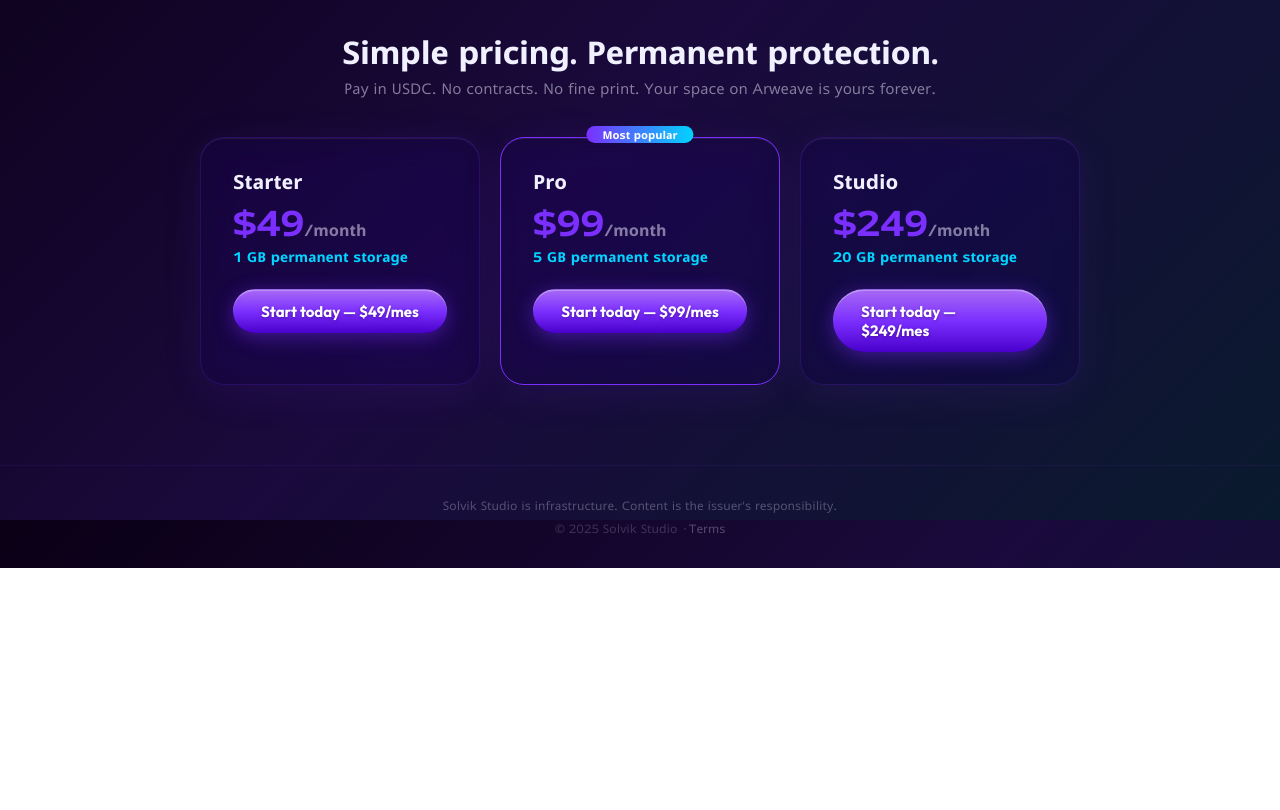
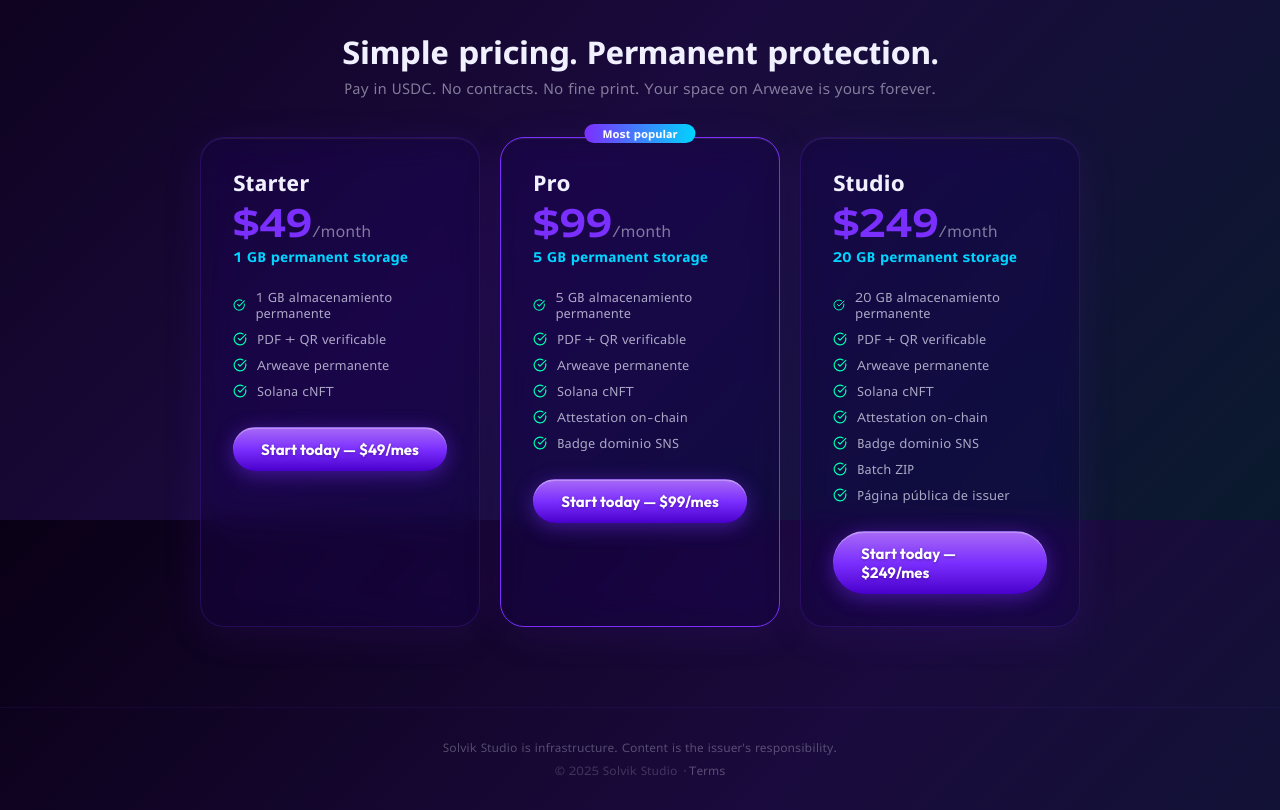
Before and after one commit to juan-dev-hub/solvik-siegl, a Next.js app: page / in a window 1280 px wide. Shown: the part 1880-2690 px from the top of the page. Before the commit the page ends 2448 px from the top, so only its background shows below. Built offline with nearby package versions, Linux system fonts and the light colour scheme.

Commit message:
fix: tarjetas de pricing en home con features completas, eliminar leyenda primer pago
Co-Authored-By: Claude Sonnet 4.6 <noreply@anthropic.com>

```diff
--- a/app/page.tsx
+++ b/app/page.tsx
@@ -2,13 +2,22 @@
 import { useTranslation } from '@/components/LanguageProvider'
 import { WalletAuthButton } from '@/components/WalletAuthButton'
 import { LanguageSwitcher } from '@/components/LanguageSwitcher'
-import { Shield, AlertTriangle, Clock, ShieldCheck, KeyRound, Globe, Zap } from 'lucide-react'
+import { Shield, AlertTriangle, Clock, ShieldCheck, KeyRound, Globe, Zap, CheckCircle } from 'lucide-react'
 import { HeroTitle } from '@/components/HeroTitle'
 
 const PLANS = [
-  { id: 'starter', price: 49,  storage: '1 GB',  bytes: 1_073_741_824  },
-  { id: 'pro',     price: 99,  storage: '5 GB',  bytes: 5_368_709_120,  popular: true },
-  { id: 'studio',  price: 249, storage: '20 GB', bytes: 21_474_836_480 },
+  {
+    id: 'starter', price: 49, storage: '1 GB',
+    features: ['1 GB almacenamiento permanente', 'PDF + QR verificable', 'Arweave permanente', 'Solana cNFT'],
+  },
+  {
+    id: 'pro', price: 99, storage: '5 GB', popular: true,
+    features: ['5 GB almacenamiento permanente', 'PDF + QR verificable', 'Arweave permanente', 'Solana cNFT', 'Attestation on-chain', 'Badge dominio SNS'],
+  },
+  {
+    id: 'studio', price: 249, storage: '20 GB',
+    features: ['20 GB almacenamiento permanente', 'PDF + QR verificable', 'Arweave permanente', 'Solana cNFT', 'Attestation on-chain', 'Badge dominio SNS', 'Batch ZIP', 'Página pública de issuer'],
+  },
 ]
 
 export default function LandingPage() {
@@ -139,22 +148,30 @@ export default function LandingPage() {
         <p style={{ textAlign: 'center', color: 'rgba(240,240,255,0.5)', fontSize: 15, fontFamily: 'Luna, sans-serif', marginBottom: 40 }}>
           {t.landing.pricing_sub}
         </p>
-        <div className="pricing-grid" style={{ display: 'grid', gridTemplateColumns: 'repeat(3, 1fr)', gap: 20, marginBottom: 28 }}>
+        <div className="pricing-grid" style={{ display: 'grid', gridTemplateColumns: 'repeat(auto-fit, minmax(240px, 1fr))', gap: 20, marginBottom: 28 }}>
           {PLANS.map(p => (
             <div key={p.id} className="glass-card" style={{ border: p.popular ? '1px solid #7B2FFF' : undefined, position: 'relative' }}>
               {p.popular && (
-                <div style={{ position: 'absolute', top: -12, left: '50%', transform: 'translateX(-50%)', background: 'linear-gradient(90deg, #7B2FFF, #00D4FF)', color: '#fff', borderRadius: 50, padding: '2px 16px', fontSize: 11, fontWeight: 700, fontFamily: 'Luna, sans-serif', whiteSpace: 'nowrap' }}>
+                <div style={{ position: 'absolute', top: -14, left: '50%', transform: 'translateX(-50%)', background: 'linear-gradient(90deg, #7B2FFF, #00D4FF)', color: '#fff', borderRadius: 50, padding: '3px 18px', fontSize: 11, fontWeight: 700, fontFamily: 'Luna, sans-serif', whiteSpace: 'nowrap' }}>
                   {t.landing.most_popular}
                 </div>
               )}
-              <p style={{ fontFamily: 'Luna, sans-serif', fontWeight: 800, fontSize: 20, color: '#F0F0FF', textTransform: 'capitalize', marginBottom: 8 }}>{p.id}</p>
-              <p style={{ fontSize: 36, fontFamily: 'Luna, sans-serif', fontWeight: 800, color: '#7B2FFF', marginBottom: 4 }}>
-                ${p.price}<span style={{ fontSize: 16, color: 'rgba(240,240,255,0.5)' }}>{t.landing.per_month}</span>
+              <p style={{ fontFamily: 'Luna, sans-serif', fontWeight: 800, fontSize: 22, color: '#F0F0FF', textTransform: 'capitalize', marginBottom: 6 }}>{p.id}</p>
+              <p style={{ fontSize: 40, fontFamily: 'Luna, sans-serif', fontWeight: 800, color: '#7B2FFF', lineHeight: 1 }}>
+                ${p.price}<span style={{ fontSize: 16, color: 'rgba(240,240,255,0.5)', fontWeight: 400 }}>{t.landing.per_month}</span>
               </p>
-              <p style={{ fontSize: 14, color: '#00D4FF', fontFamily: 'Luna, sans-serif', marginBottom: 24, fontWeight: 600 }}>
+              <p style={{ fontSize: 14, color: '#00D4FF', fontFamily: 'Luna, sans-serif', marginBottom: 24, marginTop: 6, fontWeight: 600 }}>
                 {p.storage} {t.landing.credits}
               </p>
-              <a href="/" className="btn-primary" style={{ width: '100%', justifyContent: 'center' }}>
+              <div style={{ marginBottom: 28 }}>
+                {p.features.map(f => (
+                  <div key={f} style={{ display: 'flex', alignItems: 'center', gap: 10, marginBottom: 10 }}>
+                    <CheckCircle size={14} color="#00FFB3" />
+                    <span style={{ fontSize: 13, color: 'rgba(240,240,255,0.7)', fontFamily: 'Luna, sans-serif' }}>{f}</span>
+                  </div>
+                ))}
+              </div>
+              <a href="/pricing" className="btn-primary" style={{ width: '100%', justifyContent: 'center' }}>
                 {t.landing.get_plan} ${p.price}/mes
               </a>
             </div>
```
Also changed, not shown: app/pricing/page.tsx (+0 -7 lines).
